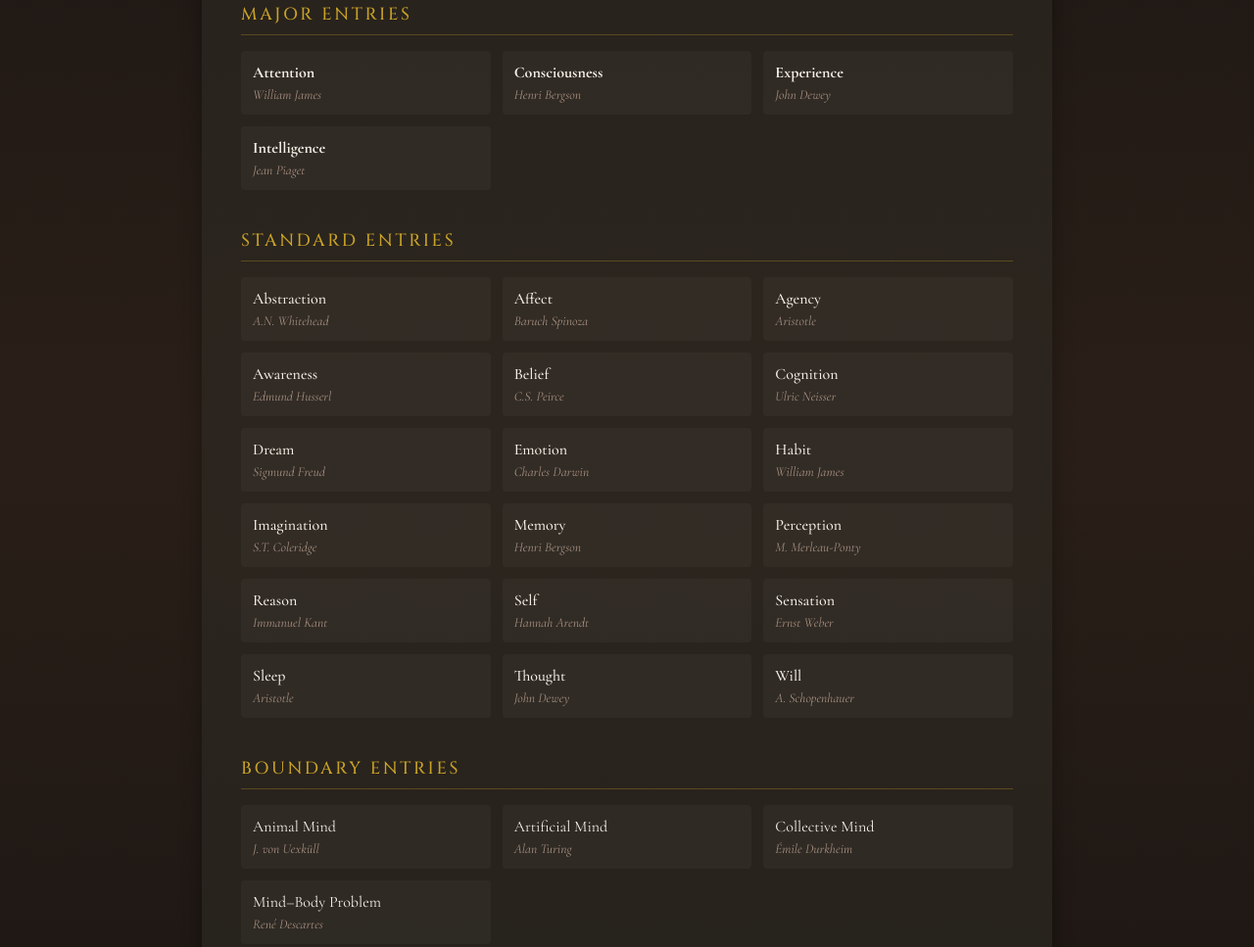
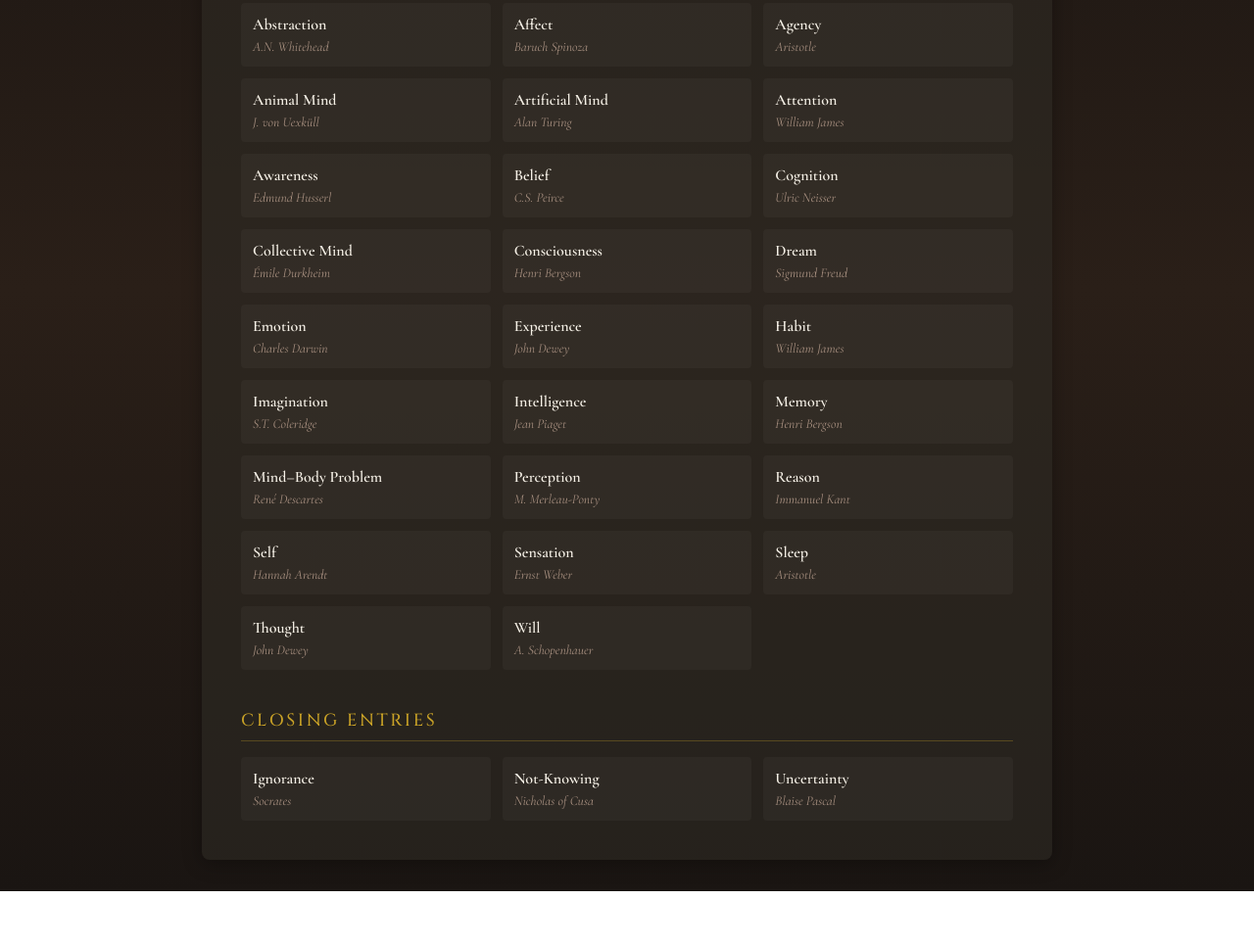
Before and after one commit to InquiryInstitute/encyclopaedia, an Astro site in the folder site/: page /volumes/adult/volume-01-mind in a window 1280 px wide. Shown: the part 318-1285 px from the top of the page at 98% size. After the commit the page ends 1228 px from the top, so only its background shows below. Built offline with nearby package versions, Linux system fonts and the light colour scheme; Astro itself is replaced by a stand-in of ours.

Commit message:
📋 Integrate entry types: alphabetize all entries, keep Closing separate
- Combine Major, Standard, and Boundary entries into single alphabetized list
- Remove type distinctions and font weight variations
- Keep Closing Entries as separate section at the end
- All main entries displayed together without grouping by type

```diff
--- a/site/src/pages/volumes/[edition]/[volume]/index.astro
+++ b/site/src/pages/volumes/[edition]/[volume]/index.astro
@@ -51,19 +51,14 @@ if (!volumeData) {
   return Astro.redirect('/404');
 }
 
-// Group entries by type
-const entriesByType = volumeData.entries.reduce((acc: Record<string, Entry[]>, entry: Entry) => {
-  if (!acc[entry.type]) {
-    acc[entry.type] = [];
-  }
-  acc[entry.type].push(entry);
-  return acc;
-}, {} as Record<string, Entry[]>);
+// Separate main entries from closing entries
+const mainEntries = volumeData.entries
+  .filter(entry => entry.type !== 'closing')
+  .sort((a: Entry, b: Entry) => a.title.localeCompare(b.title));
 
-// Sort entries alphabetically within each type
-Object.keys(entriesByType).forEach(type => {
-  entriesByType[type].sort((a: Entry, b: Entry) => a.title.localeCompare(b.title));
-});
+const closingEntries = volumeData.entries
+  .filter(entry => entry.type === 'closing')
+  .sort((a: Entry, b: Entry) => a.title.localeCompare(b.title));
 ---
 
 <html lang="en">
@@ -195,23 +190,6 @@ Object.keys(entriesByType).forEach(type => {
       font-style: italic;
     }
 
-    /* Font weight variations by type */
-    .entry-item[data-type="major"] .entry-title {
-      font-weight: 700;
-    }
-
-    .entry-item[data-type="standard"] .entry-title {
-      font-weight: 500;
-    }
-
-    .entry-item[data-type="boundary"] .entry-title {
-      font-weight: 400;
-    }
-
-    .entry-item[data-type="closing"] .entry-title {
-      font-weight: 300;
-    }
-
     @media (max-width: 768px) {
       .entry-list {
         grid-template-columns: 1fr;
@@ -232,16 +210,24 @@ Object.keys(entriesByType).forEach(type => {
         Table of Contents
       </h2>
 
-      {Object.entries(entriesByType).map(([type, entries]) => (
+      {/* Main Entries (alphabetized, no type distinction) */}
+      <section class="toc-section">
+        <ul class="entry-list">
+          {mainEntries.map((entry) => (
+            <li class="entry-item" data-type={entry.type}>
+              <span class="entry-title">{entry.title}</span>
+              <span class="entry-author">{entry.author}</span>
+            </li>
+          ))}
+        </ul>
+      </section>
+
+      {/* Closing Entries (separate section) */}
+      {closingEntries.length > 0 && (
         <section class="toc-section">
-          <h3 class="toc-section-title">
-            {type === 'major' ? 'Major Entries' :
-             type === 'standard' ? 'Standard Entries' :
-             type === 'boundary' ? 'Boundary Entries' :
-             'Closing Entries'}
-          </h3>
+          <h3 class="toc-section-title">Closing Entries</h3>
           <ul class="entry-list">
-            {(entries as Entry[]).map((entry) => (
+            {closingEntries.map((entry) => (
               <li class="entry-item" data-type={entry.type}>
                 <span class="entry-title">{entry.title}</span>
                 <span class="entry-author">{entry.author}</span>
@@ -249,7 +235,7 @@ Object.keys(entriesByType).forEach(type => {
             ))}
           </ul>
         </section>
-      ))}
+      )}
     </div>
   </div>
 </body>
```
